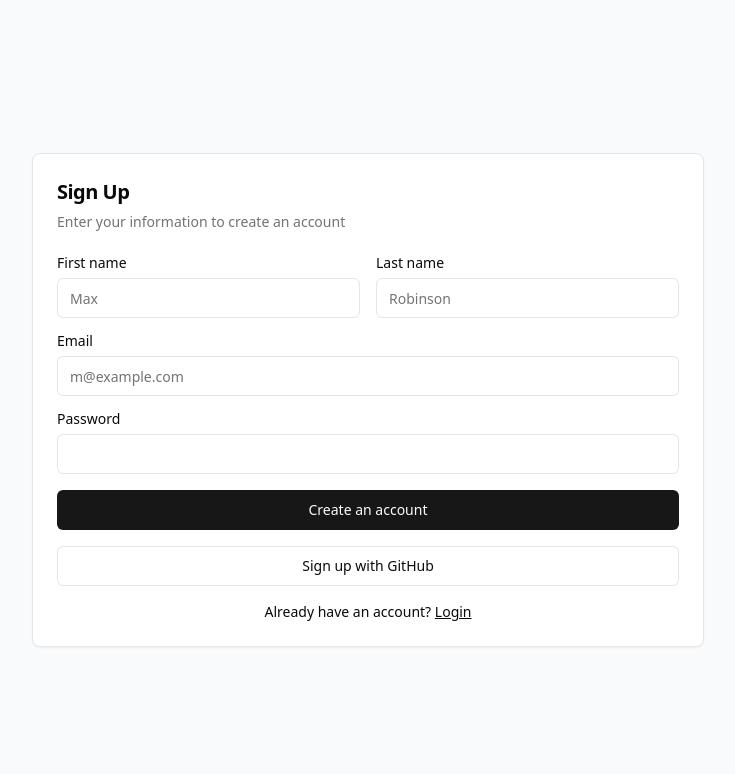
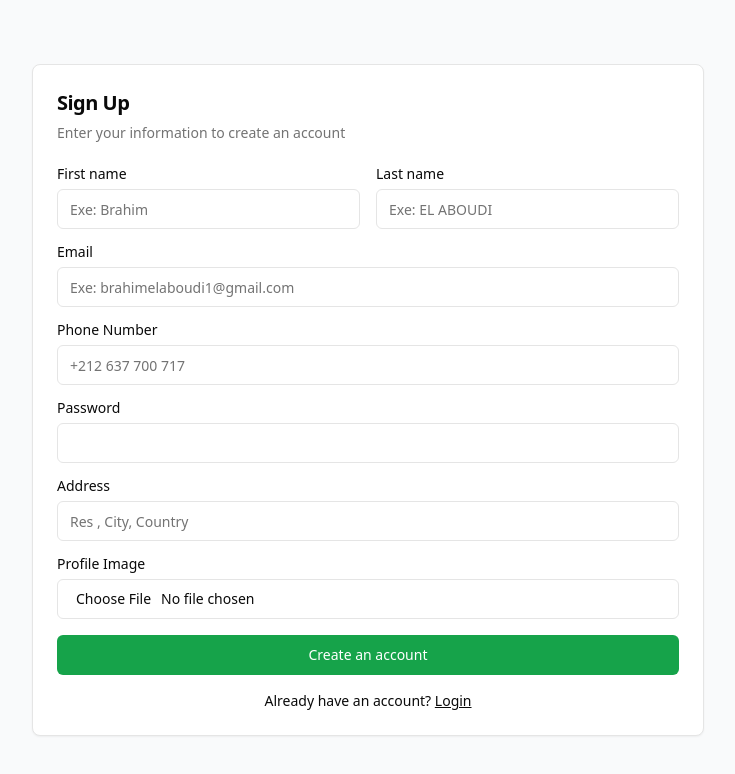
Before and after one commit to elaboudibrahim/todoList, a Vue app in the folder toDoList-ui/: page /register in a window 1280 px wide. Shown: the top 774 px of the page, without its empty margins (272-1007 px from the left). Built offline with nearby package versions, Linux system fonts and the light colour scheme.

Commit message:
configurer les pages login/register et active l authen cote front

```diff
--- a/toDoList-ui/src/components/views/auth/Login.vue
+++ b/toDoList-ui/src/components/views/auth/Login.vue
@@ -17,6 +17,37 @@ import {
 } from '@/components/ui/card';
 import { Input } from '@/components/ui/input';
 import { Label } from '@/components/ui/label';
+import { ref } from 'vue';
+import { useRouter } from 'vue-router';
+import axios from 'axios';
+import  {authStore} from '@/stores/authStore';
+
+const route = useRouter();
+const email = ref('');
+const password = ref('');
+const auth=authStore();
+const login=async()=>{
+
+  try{
+      const response = await axios.post('http://127.0.0.1:8000/api/auth/login', {
+      email: email.value,
+      password: password.value,
+    });
+
+    if (response.status === 200) {
+      auth.setUser(response.data,1111)
+      console.log(response.data)
+      alert('Connexion réussie');
+      route.push('/home');
+    }
+
+  }catch(error){
+      console.log(error)
+  //  if (error.response && error.response.status === 401) {
+      alert('Email ou mot de passe incorrect');
+      console.log(error.message)
+}
+};
 </script>
 
 <template>
@@ -33,7 +64,7 @@ import { Label } from '@/components/ui/label';
       <div class="grid gap-4">
         <div class="grid gap-2">
           <Label for="email">Email</Label>
-          <Input id="email" type="email" placeholder="m@example.com" required />
+          <Input id="email" type="email" v-model="email" placeholder="m@example.com" required />
         </div>
         <div class="grid gap-2">
           <div class="flex items-center">
@@ -42,10 +73,11 @@ import { Label } from '@/components/ui/label';
               Forgot your password?
             </a>
           </div>
-          <Input id="password" type="password" required />
+          <Input id="password" type="password" v-model="password" required />
         </div>
-        <Button type="submit" class="w-full"> Login </Button>
-        <Button variant="outline" class="w-full"> Login with Google </Button>
+        <Button type="submit" class="w-full bg-green-600 hover:bg-green-700 text-white"
+         @click="login"> Login </Button>
+    <!--    <Button variant="outline" class="w-full"> Login with Google </Button>-->
       </div>
       <div class="mt-4 text-center text-sm">
         Don't have an account?
--- a/toDoList-ui/src/components/views/auth/Register.vue
+++ b/toDoList-ui/src/components/views/auth/Register.vue
@@ -17,6 +17,40 @@ import {
 } from '@/components/ui/card';
 import { Input } from '@/components/ui/input';
 import { Label } from '@/components/ui/label';
+import axios from 'axios';
+import { ref } from 'vue';
+import { useRouter } from 'vue-router';
+
+
+const route= useRouter();
+
+const firstName = ref('')
+const lastName = ref('');
+const email = ref('');
+const password = ref('');
+const phone_number = ref('');
+const address = ref('');
+const image = ref(null);
+
+const saveUser= async ()=>{
+  try{
+       const formData = new FormData();
+              formData.append('full_name',`${firstName.value} ${lastName.value}`);
+              formData.append('email',email.value);
+              formData.append('phone_number',phone_number.value);
+              formData.append('address',address.value);
+              formData.append('password',password.value);
+              formData.append('image',image);
+        const response = await axios.post(`http://127.0.0.1:8000/api/auth/register`,formData,{
+          headers: { 'Content-Type': 'multipart/form-data' },
+        });
+         console.log(response);
+         route.push("/login")
+  }catch(error){
+    console.error(error);
+    alert('Erreur lors de l\'inscription');
+  }
+}
 </script>
 
 <template>
@@ -34,24 +68,40 @@ import { Label } from '@/components/ui/label';
         <div class="grid grid-cols-2 gap-4">
           <div class="grid gap-2">
             <Label for="first-name">First name</Label>
-            <Input id="first-name" placeholder="Max" required />
+            <Input id="first-name" v-model="firstName" placeholder="Exe: Brahim" required />
           </div>
           <div class="grid gap-2">
             <Label for="last-name">Last name</Label>
-            <Input id="last-name" placeholder="Robinson" required />
+            <Input id="last-name" v-model="lastName" placeholder="Exe: EL ABOUDI" required />
           </div>
         </div>
         <div class="grid gap-2">
           <Label for="email">Email</Label>
-          <Input id="email" type="email" placeholder="m@example.com" required />
+          <Input id="email" type="email" v-model="email" placeholder="Exe: brahimelaboudi1@gmail.com" required />
         </div>
         <div class="grid gap-2">
+              <Label for="phone">Phone Number</Label>
+              <Input id="phone" type="tel" v-model="phone_number" placeholder="+212 637 700 717" required />
+            </div>
+        <div class="grid gap-2">
           <Label for="password">Password</Label>
-          <Input id="password" type="password" />
+          <Input id="password" v-model="password" type="password" required />
         </div>
-        <Button type="submit" class="w-full"> Create an account </Button>
+         <div class="grid gap-2">
+              <Label for="address">Address</Label>
+              <Input id="address" v-model="address" placeholder="Res , City, Country" required />
+          </div>
+        <!-- Image Upload -->
+            <div class="grid gap-2">
+              <Label for="image">Profile Image</Label>
+              <Input id="image" type="file" accept="image/*" />
+            </div>
+        <Button type="submit" class="w-full bg-green-600 hover:bg-green-700 text-white"
+              @click="saveUser"> Create an account </Button>
+    <!--
         <Button variant="outline" class="w-full"> Sign up with GitHub </Button>
-      </div>
+    -->
+       </div>
       <div class="mt-4 text-center text-sm">
         Already have an account?
         <router-link to="/login" class="underline"> Login</router-link>
```
